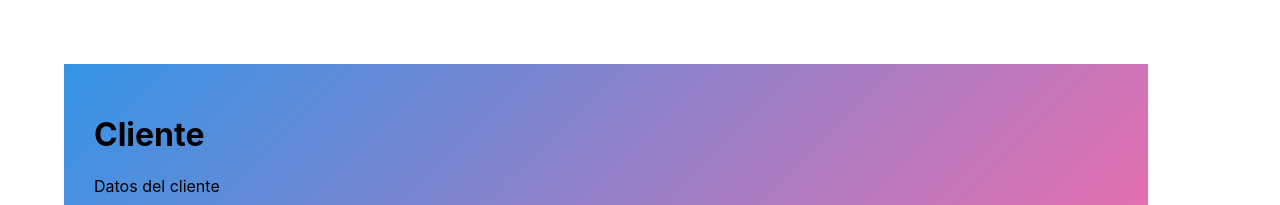
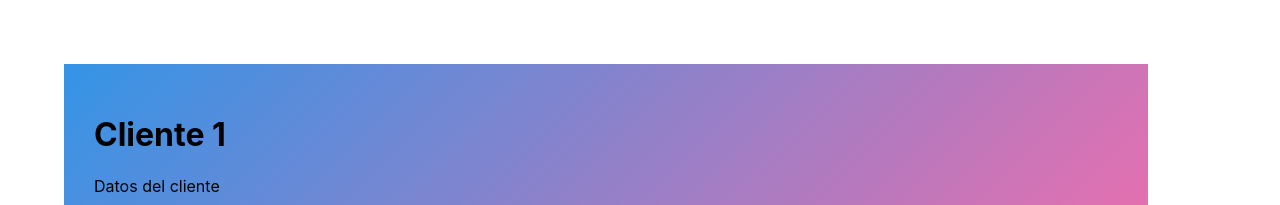
Before and after one commit to H3ctorR/customers-app, a React (Create React App) app in the folder customers-app/: page /customers/1 in a window 1280 px wide. Shown: the top 205 px of the page. Built offline with nearby package versions, Linux system fonts and the light colour scheme.

Commit message:
Video 18

```diff
--- a/customers-app/src/App.js
+++ b/customers-app/src/App.js
@@ -25,7 +25,8 @@ class App extends React.Component {
           <Route exact path='/customers' component={this.renderCustomerListContainer} />
           <Switch>
             <Route exact path='/customers/new' component={this.renderCustomerNewContainer} />
-            <Route exact path='/customers/:dni' component={CustomerContainer} />
+            <Route exact path='/customers/:dni'
+                    render={props => <CustomerContainer dni={props.match.params.dni} />} />
           </Switch>
         </div>
       </Router>
--- a/customers-app/src/containers/CustomerContainer.js
+++ b/customers-app/src/containers/CustomerContainer.js
@@ -1,20 +1,20 @@
 import React, { Component } from 'react';
 import { connect } from 'react-redux';
-// import PropTypes from 'prop-types';
+import PropTypes from 'prop-types';
 import AppFrame from '../components/AppFrame';
 
 class CustomerContainer extends Component {
     render() {
         return (
             <div>
-                <AppFrame header={`Cliente`} body={<p>Datos del cliente</p>} />
+                <AppFrame header={`Cliente ${this.props.dni}`} body={<p>Datos del cliente</p>} />
             </div>
         );
     }
 }
 
-// CustomerContainer.propTypes = {
-
-// };
+CustomerContainer.propTypes = {
+    dni: PropTypes.string.isRequired,
+};
 
 export default connect(null, null)(CustomerContainer);
```
